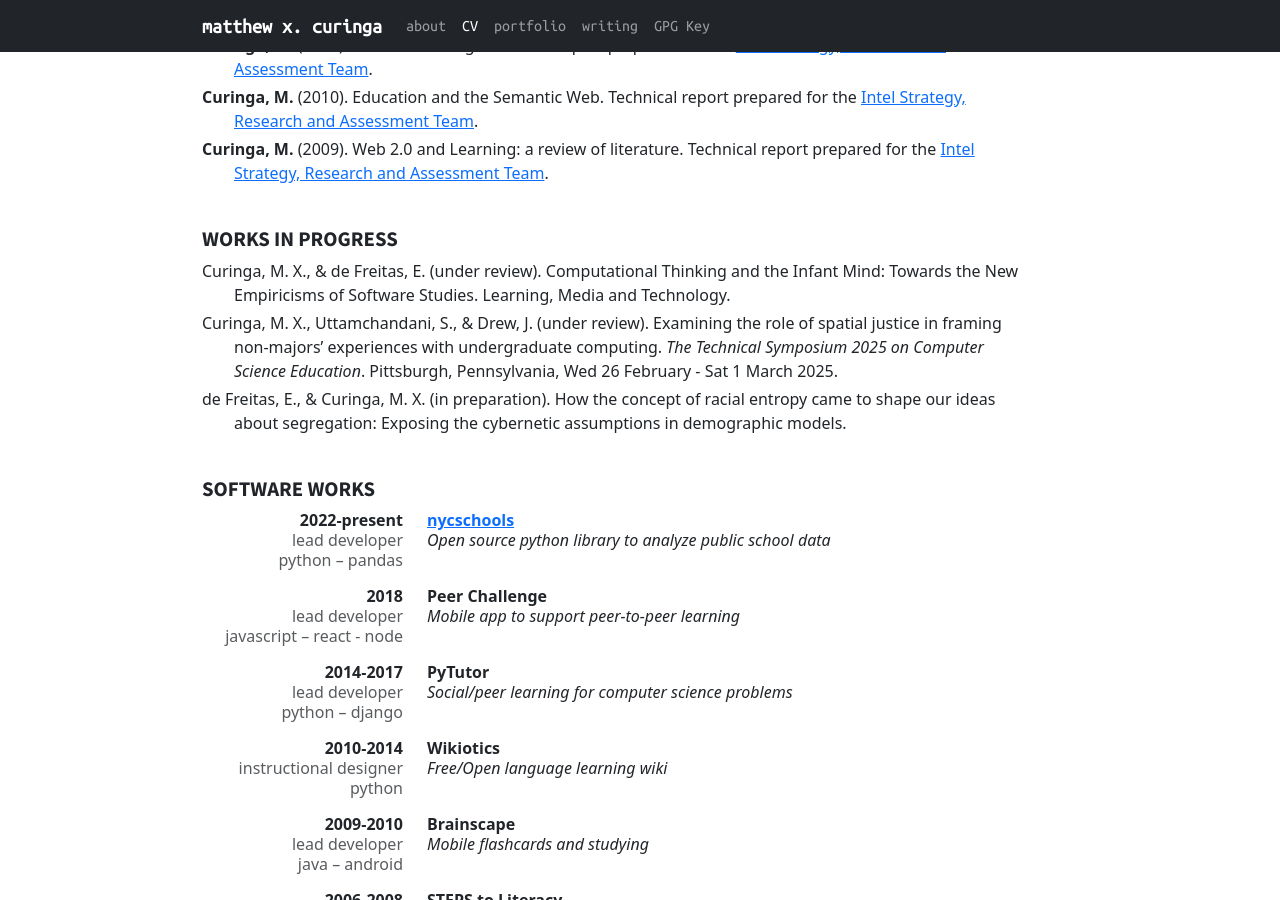
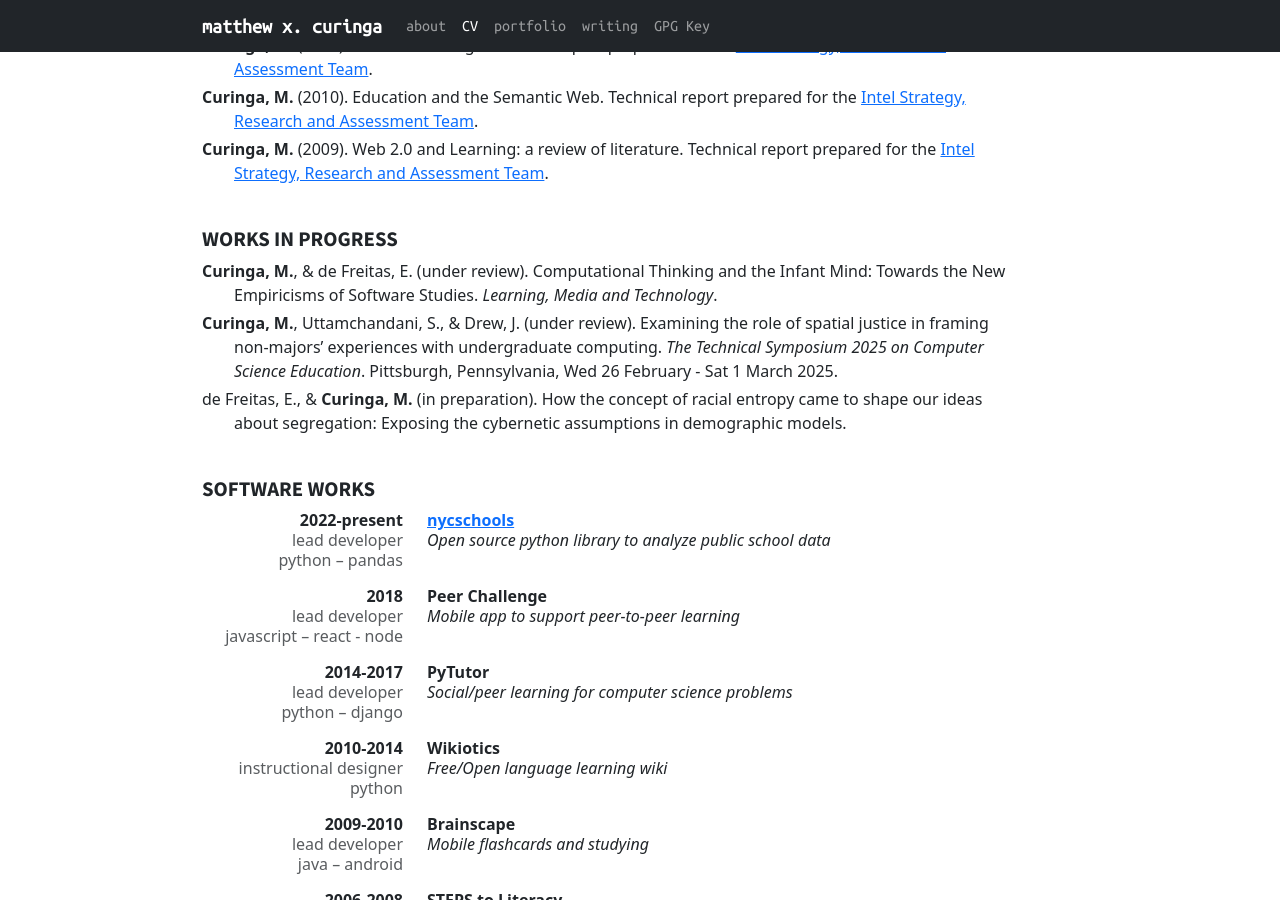
Before and after one commit to mcuringa/mcuringa.github.com, a Jekyll site: the page built from cv.md, in a window 1280 px wide and 900 px high, scrolled down 4112 px. Built offline with Jekyll 4.4.1, drawn with Linux system fonts in a browser that asks for light colours.

Commit message:
rebuilt with updated works in progress

```diff
--- a/cv.md
+++ b/cv.md
@@ -192,11 +192,11 @@ White papers, working papers, technical reports, etc
 
 Works in progress
 -----------------
-Curinga, M. X., & de Freitas, E. (under review). Computational Thinking and the Infant Mind: Towards the New Empiricisms of Software Studies. Learning, Media and Technology.
+**Curinga, M.**, & de Freitas, E. (under review). Computational Thinking and the Infant Mind: Towards the New Empiricisms of Software Studies. _Learning, Media and Technology_.
 
-Curinga, M. X., Uttamchandani, S., & Drew, J. (under review). Examining the role of spatial justice in framing non-majors’ experiences with undergraduate computing. _The Technical Symposium 2025 on Computer Science Education_. Pittsburgh, Pennsylvania, Wed 26 February - Sat 1 March 2025.
+**Curinga, M.**, Uttamchandani, S., & Drew, J. (under review). Examining the role of spatial justice in framing non-majors’ experiences with undergraduate computing. _The Technical Symposium 2025 on Computer Science Education_. Pittsburgh, Pennsylvania, Wed 26 February - Sat 1 March 2025.
 
-de Freitas, E., & Curinga, M. X. (in preparation). How the concept of racial entropy came to shape our ideas about segregation: Exposing the cybernetic assumptions in demographic models.
+de Freitas, E., & **Curinga, M.** (in preparation). How the concept of racial entropy came to shape our ideas about segregation: Exposing the cybernetic assumptions in demographic models.
 
 
 </div>
```
